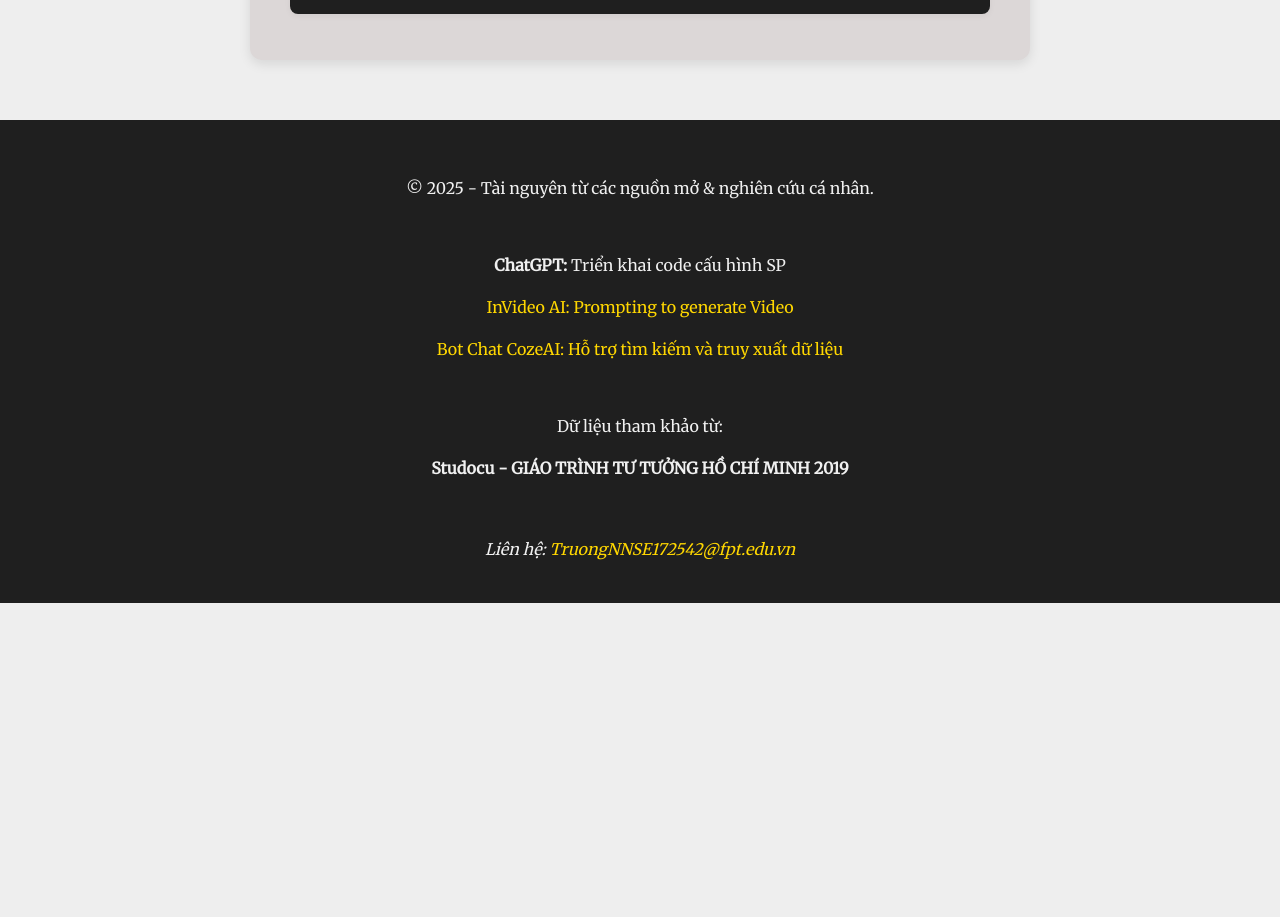
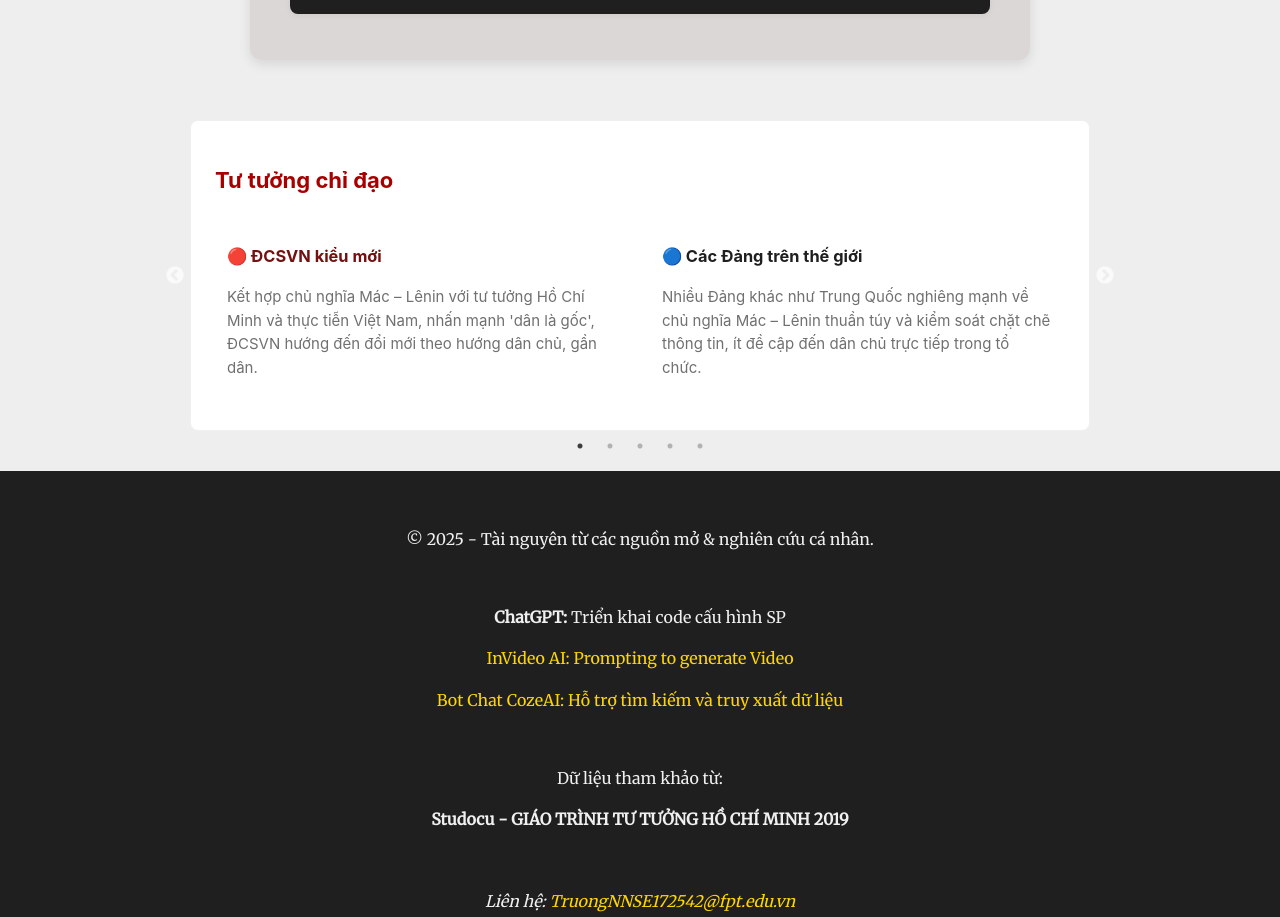
Before and after one commit to CuyDuong/hcm202-project, a React (Create React App) app: page / in a window 1280 px wide. Shown: the part 2640-3557 px from the top of the page. Before the commit the page ends 3243 px from the top, so only its background shows below. Built offline with nearby package versions, Linux system fonts and the light colour scheme.

Commit message:
So sánh Đảng

```diff
--- a/package.json
+++ b/package.json
@@ -7,12 +7,15 @@
     "@testing-library/jest-dom": "^6.6.3",
     "@testing-library/react": "^16.3.0",
     "@testing-library/user-event": "^13.5.0",
+    "antd": "^5.24.7",
     "framer-motion": "^12.7.1",
     "hcm202-project": "file:",
     "popmotion": "^11.0.5",
     "react": "^19.1.0",
     "react-dom": "^19.1.0",
     "react-scripts": "5.0.1",
+    "react-slick": "^0.30.3",
+    "slick-carousel": "^1.8.1",
     "swiper": "^11.2.6",
     "web-vitals": "^2.1.4"
   },
--- a/src/App.jsx
+++ b/src/App.jsx
@@ -1,6 +1,7 @@
 import Body from "./components/Body";
 import BoxChat from "./components/BoxChat";
 import Carousel from "./components/Carousel";
+import CompareSlider from "./components/CompareSlider";
 import Features from "./components/Features";
 import Footer from "./components/Footer";
 import Header from "./components/Header";
@@ -13,6 +14,7 @@ function App() {
       <Body />
       <Features />
       <BoxChat />
+      <CompareSlider />
       <Footer />
     </div>
   );
--- /dev/null
+++ b/src/components/CompareSlider.jsx
@@ -0,0 +1,107 @@
+import React from "react";
+import Slider from "react-slick";
+import { Card } from "antd";
+import "slick-carousel/slick/slick.css";
+import "slick-carousel/slick/slick-theme.css";
+
+const CompareSlider = () => {
+  const slides = [
+    {
+      title: "Tư tưởng chỉ đạo",
+      vn: "Kết hợp chủ nghĩa Mác – Lênin với tư tưởng Hồ Chí Minh và thực tiễn Việt Nam, nhấn mạnh 'dân là gốc', ĐCSVN hướng đến đổi mới theo hướng dân chủ, gần dân.",
+      world:
+        "Nhiều Đảng khác như Trung Quốc nghiêng mạnh về chủ nghĩa Mác – Lênin thuần túy và kiểm soát chặt chẽ thông tin, ít đề cập đến dân chủ trực tiếp trong tổ chức.",
+    },
+    {
+      title: "Tổ chức và dân chủ nội bộ",
+      vn: "ĐCSVN vận hành theo nguyên tắc 'tập trung dân chủ', tăng cường tự phê bình, chỉnh đốn Đảng, mở rộng đối thoại trong nội bộ.",
+      world:
+        "Một số Đảng như CPC (Trung Quốc) thiên về lãnh đạo tập quyền, ít nhấn mạnh tự phê bình sâu rộng, dân chủ nội bộ bị giới hạn.",
+    },
+    {
+      title: "Mối quan hệ với nhân dân",
+      vn: "Luôn đề cao vai trò của nhân dân, thực hiện khẩu hiệu 'Dân biết – Dân bàn – Dân làm – Dân kiểm tra'.",
+      world:
+        "Nhiều đảng cầm quyền mang tính hành chính hóa, duy trì khoảng cách với dân, ít cơ chế phản hồi từ cơ sở lên trung ương.",
+    },
+    {
+      title: "Tính cải cách & đổi mới",
+      vn: "ĐCSVN chủ trương đổi mới từ năm 1986, chuyển từ kinh tế tập trung bao cấp sang kinh tế thị trường định hướng XHCN.",
+      world:
+        "Liên Xô chậm đổi mới nên tan rã. Trung Quốc đổi mới mạnh hơn nhưng tập trung hóa về quyền lực, thiếu cơ chế phản biện xã hội.",
+    },
+    {
+      title: "Tính bản sắc dân tộc",
+      vn: "Đảng Việt Nam luôn nhấn mạnh yếu tố văn hóa, truyền thống dân tộc và tinh thần đoàn kết – điểm đặc trưng so với nhiều Đảng khác.",
+      world:
+        "Một số Đảng khác áp dụng mô hình XHCN cứng nhắc, ít linh hoạt về văn hóa dân tộc (Liên Xô, Đông Âu).",
+    },
+  ];
+
+  const settings = {
+    dots: true,
+    infinite: true,
+    speed: 600,
+    slidesToShow: 1,
+    slidesToScroll: 1,
+    autoplay: true,
+    autoplaySpeed: 8000,
+  };
+
+  return (
+    <div style={{ maxWidth: 900, margin: "40px auto" }}>
+      <Slider {...settings}>
+        {slides.map((slide, index) => (
+          <Card
+            key={index}
+            style={{
+              backgroundColor: "#d4d4d4",
+              border: "2px solid #1f1f1f",
+              borderRadius: "8px",
+              padding: "20px",
+              textAlign: "left",
+            }}
+          >
+            <h2
+              style={{ color: "#a80000", fontSize: "22px", fontWeight: "bold" }}
+            >
+              {slide.title}
+            </h2>
+            <div style={{ display: "flex", gap: "20px", marginTop: "16px" }}>
+              <div
+                style={{
+                  flex: 1,
+                  background: "#fff",
+                  padding: "12px",
+                  borderRadius: "8px",
+                }}
+              >
+                <h3 style={{ color: "#731010", marginBottom: "8px" }}>
+                  🔴 ĐCSVN kiểu mới
+                </h3>
+                <p style={{ color: "#707070", fontSize: "15px" }}>{slide.vn}</p>
+              </div>
+              <div
+                style={{
+                  flex: 1,
+                  background: "#fff",
+                  padding: "12px",
+                  borderRadius: "8px",
+                }}
+              >
+                <h3 style={{ color: "#1f1f1f", marginBottom: "8px" }}>
+                  🔵 Các Đảng trên thế giới
+                </h3>
+                <p style={{ color: "#707070", fontSize: "15px" }}>
+                  {slide.world}
+                </p>
+              </div>
+            </div>
+          </Card>
+        ))}
+      </Slider>
+    </div>
+  );
+};
+
+export default CompareSlider;
```
Also changed, not shown: 1 other file (tests, documents, lock files or other folders).
